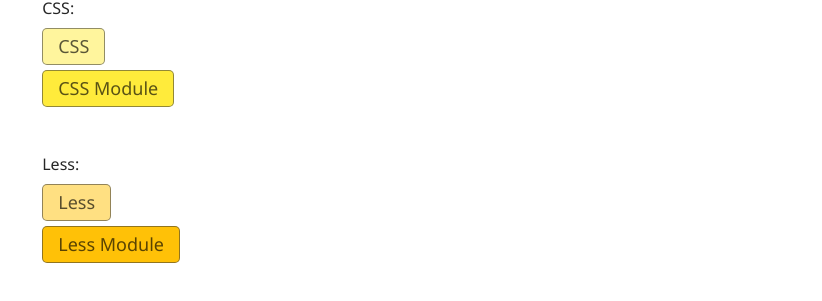
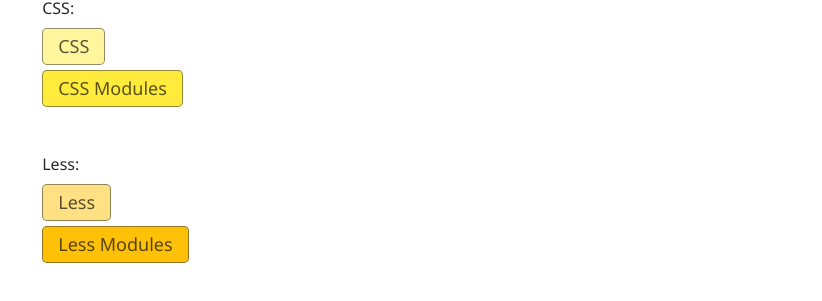
Before and after one commit to nie-e/mkn, a Next.js app: page / in a window 1280 px wide. Shown: the part 357-658 px from the top of the page, without its empty margins (458-1280 px from the left). Built offline with nearby package versions, Linux system fonts and the light colour scheme.

Commit message:
chore: typo modules

```diff
--- a/src/pages/index.tsx
+++ b/src/pages/index.tsx
@@ -35,14 +35,14 @@ export default function Index() {
         <h2>CSS:</h2>
 
         <button className="css-button">CSS</button>
-        <button className={cssModuleStyles['css-module-button']}>CSS Module</button>
+        <button className={cssModuleStyles['css-module-button']}>CSS Modules</button>
 
         <div className="line" />
 
         <h2>Less:</h2>
 
         <button className="less-button">Less</button>
-        <button className={lessModuleStyles['less-module-button']}>Less Module</button>
+        <button className={lessModuleStyles['less-module-button']}>Less Modules</button>
 
         <a
           className={lessModuleStyles['github-repo-link']}
```
Also changed, not shown: 1 other file (tests, documents, lock files or other folders).
